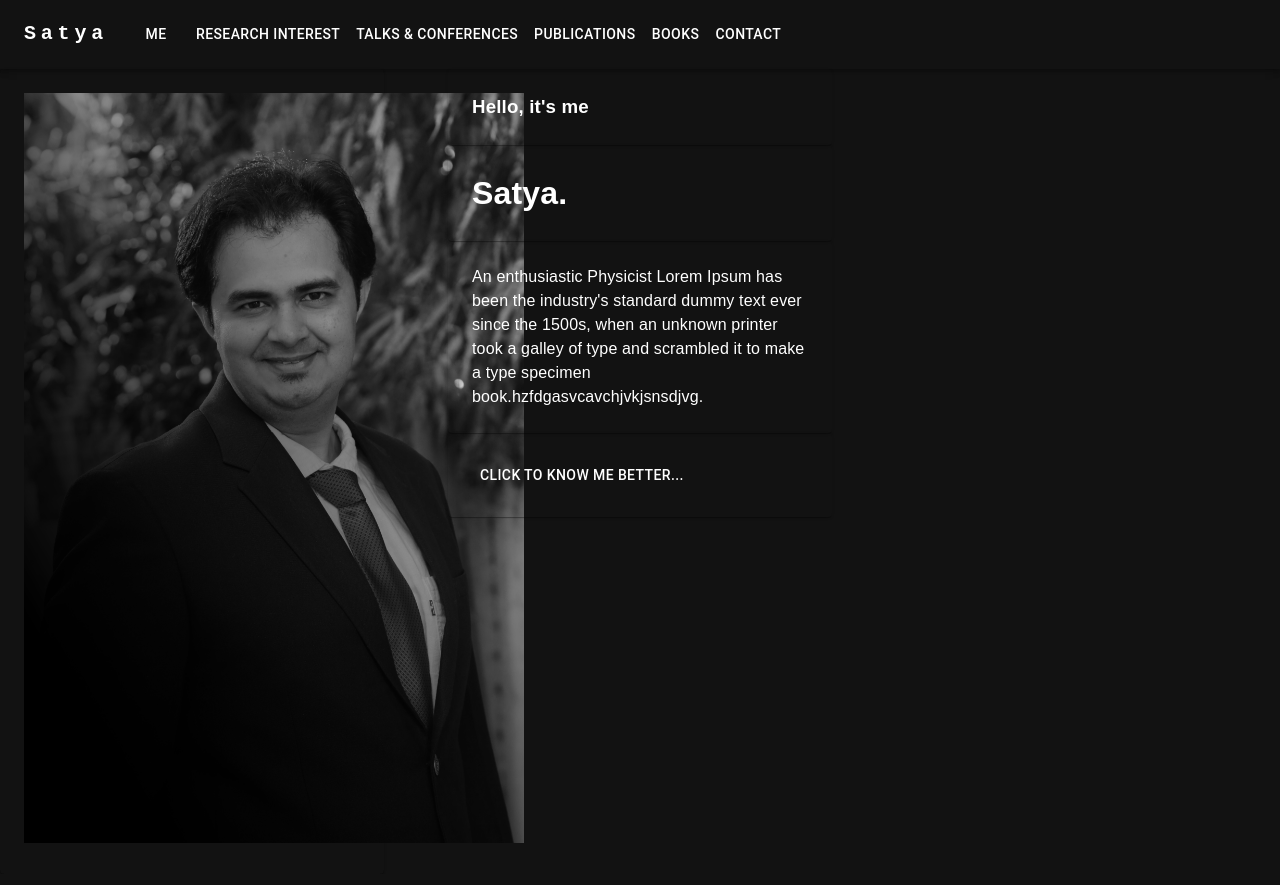
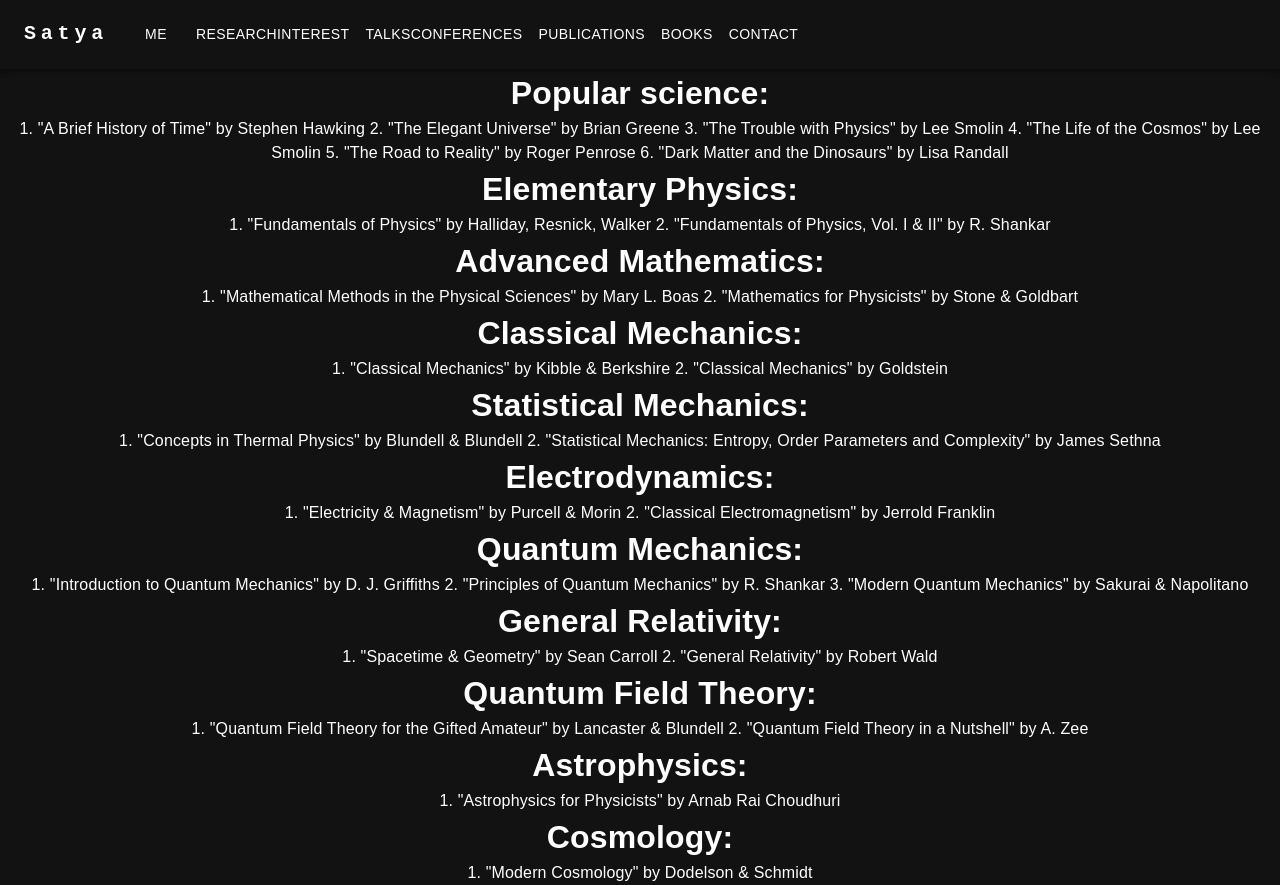
Before and after one commit to LoopyPanda/fractaltruth_website, a React (Create React App) app: page /Books in a window 1280 px wide. Built offline with nearby package versions, Linux system fonts and the light colour scheme.

Commit message:
finish navbar add other pages too

```diff
--- a/package.json
+++ b/package.json
@@ -10,6 +10,7 @@
     "@mui/material": "^5.10.3",
     "@mui/styled-engine-sc": "^5.10.1",
     "@mui/styles": "^5.10.3",
+    "@reach/router": "^1.3.4",
     "@testing-library/jest-dom": "^5.16.5",
     "@testing-library/react": "^13.3.0",
     "@testing-library/user-event": "^13.5.0",
--- a/src/App.js
+++ b/src/App.js
@@ -1,10 +1,15 @@
 import React from "react";
+import { Route, Routes } from 'react-router-dom';
 import { ThemeProvider, createTheme } from '@mui/material/styles';
 import CssBaseline from '@mui/material/CssBaseline';
 import Navbar from "./components/Navbar";
 import Profile from "./components/Profile";
 import './App.css';
-
+import Contact from './components/Contact';
+import Books from './components/Books';
+import Publications from './components/Publications';
+import TalksConferences from './components/TalksConferences';
+import ResearchInterest from './components/ResearchInterest ';
 
 const darkTheme = createTheme({
   palette: {
@@ -16,12 +21,23 @@ function App() {
   return (
 
     <div className="App">
+
       <ThemeProvider theme={darkTheme}>
         <CssBaseline />
       </ThemeProvider>
+
       <Navbar />
-      <Profile />
-    </div >
+      <Routes>
+        <Route path="/" element={<Profile />} />
+        <Route path="ResearchInterest" element={<ResearchInterest />} />
+        <Route path="TalksConferences" element={<TalksConferences />} />
+        <Route path="Publications" element={<Publications />} />
+        <Route path="Books" element={<Books />} />
+        <Route path="Contact" element={<Contact />} />
+      </Routes>
+
+    </div>
+
   );
 }
 
--- /dev/null
+++ b/src/components/Books.js
@@ -0,0 +1,69 @@
+import React from "react";
+
+const Books = () => {
+    return (
+        <div className="App">
+            <p>
+                <h1>Popular science:</h1>
+                1. "A Brief History of Time" by Stephen Hawking
+                2. "The Elegant Universe" by Brian Greene
+                3. "The Trouble with Physics" by Lee Smolin
+                4. "The Life of the Cosmos" by Lee Smolin
+                5. "The Road to Reality" by Roger Penrose
+                6. "Dark Matter and the Dinosaurs" by Lisa Randall
+
+
+                <h1>Elementary Physics:</h1>
+                1. "Fundamentals of Physics" by Halliday, Resnick, Walker
+                2. "Fundamentals of Physics, Vol. I & II" by R. Shankar
+
+
+                <h1>Advanced Mathematics:</h1>
+                1. "Mathematical Methods in the Physical Sciences" by Mary L. Boas
+                2. "Mathematics for Physicists" by Stone & Goldbart
+
+
+                <h1>Classical Mechanics:</h1>
+                1. "Classical Mechanics" by Kibble & Berkshire
+                2. "Classical Mechanics" by Goldstein
+
+
+                <h1>Statistical Mechanics:</h1>
+                1. "Concepts in Thermal Physics" by Blundell & Blundell
+                2. "Statistical Mechanics: Entropy, Order Parameters and Complexity" by James Sethna
+
+
+                <h1>Electrodynamics:</h1>
+                1. "Electricity & Magnetism" by Purcell & Morin
+                2. "Classical Electromagnetism" by Jerrold Franklin
+
+
+                <h1>Quantum Mechanics:</h1>
+                1. "Introduction to Quantum Mechanics" by D. J. Griffiths
+                2. "Principles of Quantum Mechanics" by R. Shankar
+                3. "Modern Quantum Mechanics" by Sakurai & Napolitano
+
+
+                <h1>General Relativity:</h1>
+                1. "Spacetime & Geometry" by Sean Carroll
+                2. "General Relativity" by Robert Wald
+
+
+                <h1>Quantum Field Theory:</h1>
+                1. "Quantum Field Theory for the Gifted Amateur" by Lancaster & Blundell
+                2. "Quantum Field Theory in a Nutshell" by A. Zee
+
+
+                <h1>Astrophysics:</h1>
+                1. "Astrophysics for Physicists" by Arnab Rai Choudhuri
+
+
+                <h1>Cosmology:</h1>
+                1. "Modern Cosmology" by Dodelson & Schmidt
+
+            </p>
+        </div>
+    )
+};
+
+export default Books;
--- a/src/components/Contact.js
+++ b/src/components/Contact.js
@@ -0,0 +1,44 @@
+import React, { useState } from "react";
+
+const Contact = () => {
+    const [status, setStatus] = useState("Submit");
+    const handleSubmit = async (e) => {
+        e.preventDefault();
+        setStatus("Sending...");
+        const { name, email, message } = e.target.elements;
+        let details = {
+            name: name.value,
+            email: email.value,
+            message: message.value,
+        };
+        let response = await fetch("http://localhost:3000/contact", {
+            method: "POST",
+            headers: {
+                "Content-Type": "application/json;charset=utf-8",
+            },
+            body: JSON.stringify(details),
+        });
+        setStatus("Submit");
+        let result = await response.json();
+        alert(result.status);
+    };
+    return (
+        <form onSubmit={handleSubmit}>
+            <div>
+                <label htmlFor="name">Name:</label>
+                <input type="text" id="name" required />
+            </div>
+            <div>
+                <label htmlFor="email">Email:</label>
+                <input type="email" id="email" required />
+            </div>
+            <div>
+                <label htmlFor="message">Message:</label>
+                <textarea id="message" required />
+            </div>
+            <button type="submit">{status}</button>
+        </form>
+    );
+};
+
+export default Contact;
--- a/src/components/Navbar.js
+++ b/src/components/Navbar.js
@@ -11,15 +11,19 @@ import Button from '@mui/material/Button';
 import MenuItem from '@mui/material/MenuItem';
 import AdbIcon from '@mui/icons-material/Adb';
 //import logo from "../assets/hourglass.png";
+import { Link } from "react-router-dom";
 
-const pages = ['Me', 'Research Interest', 'Talks & Conferences', 'Publications', 'Books', 'Contact'];
+
+const pages = ['Me', 'ResearchInterest', 'TalksConferences', 'Publications', 'Books', 'Contact']
 
 const Navbar = () => {
+
     const [anchorElNav, setAnchorElNav] = React.useState(null);
 
     const handleOpenNavMenu = (event) => {
         setAnchorElNav(event.currentTarget);
     };
+
 
     const handleCloseNavMenu = () => {
         setAnchorElNav(null);
@@ -82,7 +86,13 @@ const Navbar = () => {
                         >
                             {pages.map((page) => (
                                 <MenuItem key={page} onClick={handleCloseNavMenu}>
-                                    <Typography textAlign="center">{page}</Typography>
+                                    <Typography textAlign="center">
+                                        <Link
+                                            style={{ textDecoration: "none", color: "white" }}
+                                            to={`/${page}`}>
+                                            {page}
+                                        </Link>
+                                    </Typography>
                                 </MenuItem>
                             ))}
                         </Menu>
@@ -92,18 +102,22 @@ const Navbar = () => {
                     <AdbIcon sx={{ display: { xs: 'flex', md: 'none' }, mr: 1 }} />
                     <Box sx={{ flexGrow: 1, display: { xs: 'none', md: 'flex' } }}>
                         {pages.map((page) => (
-                            <Button
+                            < Button
                                 key={page}
                                 onClick={handleCloseNavMenu}
                                 sx={{ my: 2, color: 'white', display: 'block' }}
                             >
-                                {page}
+                                <Link
+                                    style={{ textDecoration: "none", color: "white" }}
+                                    to={`/${page}`}>
+                                    {page}
+                                </Link>
                             </Button>
                         ))}
                     </Box>
                 </Toolbar>
             </Container>
-        </AppBar>
+        </AppBar >
     );
 };
 
--- /dev/null
+++ b/src/components/Publications.js
@@ -0,0 +1,18 @@
+import React from "react";
+import Button from '@mui/material/Button';
+
+const Publications = () => {
+    return (
+        <div className="App">
+            <h1>April 2017</h1>
+
+            <p>"S. Dhandhukiya and H. Sahlmann, “Towards Hartle-Hawking states for con- nection variables”, Phys. Rev. D 95, 084047 (2017) [arXiv:1608.07971[gr-qc]]" </p>
+
+            <Button href="https://journals.aps.org/prd/abstract/10.1103/PhysRevD.95.084047">
+                To The Publication
+            </Button>
+        </div>
+    )
+};
+
+export default Publications;
--- /dev/null
+++ b/src/components/ResearchInterest .js
@@ -0,0 +1,33 @@
+import React from "react";
+
+const ResearchInterest = () => {
+    return (
+        <div className="App">
+            <p>
+
+                <h1>Extragalactic Astronomy & Astrophysics</h1>
+
+                Lorem Ipsum has been the industry's standard dummy text ever since the 1500s, when an unknown printer took a galley of type and scrambled it to make a type specimen book.
+                Lorem Ipsum has been the industry's standard dummy text ever since the 1500s, when an unknown printer took a galley of type and scrambled it to make a type specimen book.Lorem Ipsum has been the industry's standard dummy text ever since the 1500s, when an unknown printer took a galley of type and scrambled it to make a type specimen book.
+                Lorem Ipsum has been the industry's standard dummy text ever since the 1500s, when an unknown printer took a galley of type and scrambled it to make a type specimen book.
+
+
+                <h1>Cosmology</h1>
+
+                Lorem Ipsum has been the industry's standard dummy text ever since the 1500s, when an unknown printer took a galley of type and scrambled it to make a type specimen book.
+                Lorem Ipsum has been the industry's standard dummy text ever since the 1500s, when an unknown printer took a galley of type and scrambled it to make a type specimen book.Lorem Ipsum has been the industry's standard dummy text ever since the 1500s, when an unknown printer took a galley of type and scrambled it to make a type specimen book.
+                Lorem Ipsum has been the industry's standard dummy text ever since the 1500s, when an unknown printer took a galley of type and scrambled it to make a type specimen book.
+
+
+                <h1>Nonlinear dynamics</h1>
+
+
+                Lorem Ipsum has been the industry's standard dummy text ever since the 1500s, when an unknown printer took a galley of type and scrambled it to make a type specimen book.Lorem Ipsum has been the industry's standard dummy text ever since the 1500s, when an unknown printer took a galley of type and scrambled it to make a type specimen book.Lorem Ipsum has been the industry's standard dummy text ever since the 1500s, when an unknown printer took a galley of type and scrambled it to make a type specimen book.
+                Lorem Ipsum has been the industry's standard dummy text ever since the 1500s, when an unknown printer took a galley of type and scrambled it to make a type specimen book.
+
+            </p>
+        </div>
+    )
+};
+
+export default ResearchInterest;
--- /dev/null
+++ b/src/components/TalksConferences.js
@@ -0,0 +1,11 @@
+import React from "react";
+
+const TalksConferences = () => {
+    return (
+        <div className="App">
+            TalksConferences content
+        </div>
+    )
+};
+
+export default TalksConferences;
--- a/src/index.js
+++ b/src/index.js
@@ -3,12 +3,15 @@ import ReactDOM from 'react-dom/client';
 import './index.css';
 import App from './App';
 import reportWebVitals from './reportWebVitals';
+import { BrowserRouter } from 'react-router-dom';
 
 
 const root = ReactDOM.createRoot(document.getElementById('root'));
 root.render(
   <React.StrictMode>
-    <App />
+    <BrowserRouter>
+      <App />
+    </BrowserRouter>
   </React.StrictMode>
 );
 
```
Also changed, not shown: 1 other file (tests, documents, lock files or other folders).
